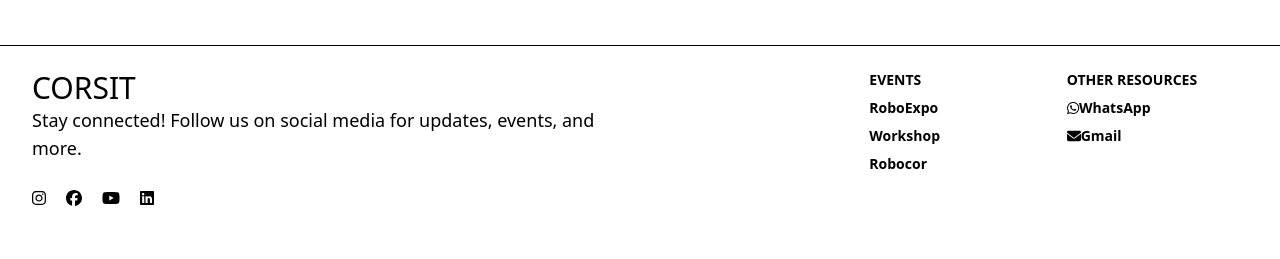
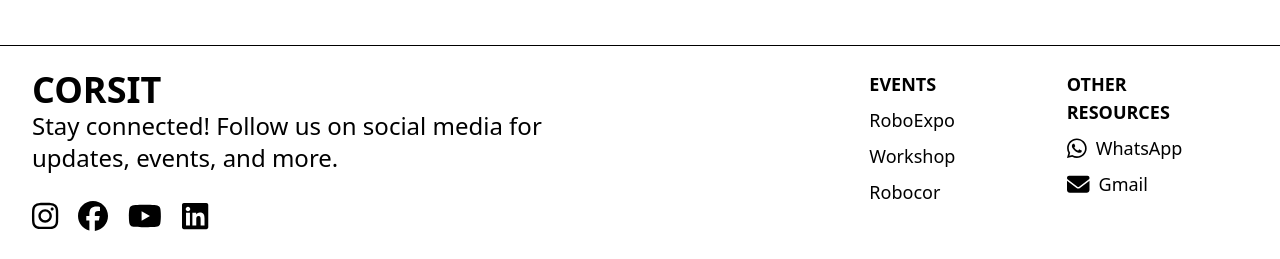
Before and after one commit to jishkhar/Corsit-O, a React (Vite) app: page /contact in a window 1280 px wide. Shown: the part 930-1189 px from the top of the page. Before the commit the page ends 1164 px from the top, so only its background shows below. Built offline with nearby package versions, Linux system fonts and the light colour scheme.

Commit message:
header and footer modify

```diff
--- a/src/components/Footer/Footer.jsx
+++ b/src/components/Footer/Footer.jsx
@@ -15,12 +15,12 @@
         <div class="container mx-auto px-4">
           <div class="flex flex-wrap text-left lg:text-left">
             <div class="w-full lg:w-6/12 px-4">
-              <h4 class="text-3xl fonat-semibold text-blueGray-700">CORSIT</h4>
-              <h5 class="text-lg mt-0 mb-2 text-blueGray-600">
+              <h4 class="text-4xl font-semibold text-blueGray-700">CORSIT</h4>
+              <h5 class="text-2xl mt-0 mb-2 text-blueGray-600">
                 Stay connected! Follow us on social media for updates, events, and more.
               </h5>
               <div class="mt-6 lg:mb-0 mb-6 flex gap-5">
-                <div>
+                <div className="text-3xl">
                   <a
                     href="https://www.instagram.com/corsit.sit?utm_source=ig_web_button_share_sheet&igsh=ZDNlZDc0MzIxNw=="
                     target="_blank"
@@ -28,67 +28,63 @@
                   >
                     <FontAwesomeIcon icon={faInstagram} />
                   </a>
-
                 </div>
-                <div>
+                <div className="text-3xl">
                   <a
                     href="https://www.facebook.com/thecorsit/"
                     target="_blank"
                     rel="noopener noreferrer"
                   >
-                    <FontAwesomeIcon icon={faFacebook} />
+                    <FontAwesomeIcon icon={faFacebook}/>
                   </a>
-
                 </div>
-                <div>
+                <div className="text-3xl">
                   <a
                     href="https://www.youtube.com/channel/UCcm-ttunddHrEGWUdYkUd2w"
                     target="_blank"
                     rel="noopener noreferrer"
                   >
-                    <FontAwesomeIcon icon={faYoutube} />
+                    <FontAwesomeIcon icon={faYoutube}/>
                   </a>
-
                 </div>
-                <div>
+                <div className="text-3xl">
                   <a
                     href="https://www.linkedin.com/company/corsit/posts/?feedView=all"
                     target="_blank"
                     rel="noopener noreferrer"
                   >
-                    <FontAwesomeIcon icon={faLinkedin} />
+                    <FontAwesomeIcon icon={faLinkedin}/>
                   </a>
-
                 </div>
               </div>
             </div>
             <div class="w-full lg:w-6/12 px-4">
               <div class="flex flex-wrap items-top mb-6">
                 <div class="w-full lg:w-4/12 px-4 ml-auto">
-                  <span class="block uppercase text-blueGray-500 text-sm font-semibold mb-2">Events</span>
+                  <span class="block uppercase text-blueGray-500 text-lg font-bold mb-2">Events</span>
                   <ul class="list-unstyled">
                     <li>
-                      <a class="text-blueGray-600 hover:text-blueGray-800 font-semibold block pb-2 text-sm" href="">RoboExpo</a>
+                      <a class="text-blueGray-600 hover:text-blueGray-800  block pb-2 text-lg" href="">RoboExpo</a>
                     </li>
                     <li>
-                      <a class="text-blueGray-600 hover:text-blueGray-800 font-semibold block pb-2 text-sm" href="">Workshop</a>
+                      <a class="text-blueGray-600 hover:text-blueGray-800  block pb-2 text-lg" href="">Workshop</a>
                     </li>
                     <li>
-                      <a class="text-blueGray-600 hover:text-blueGray-800 font-semibold block pb-2 text-sm" href="">Robocor</a>
+                      <a class="text-blueGray-600 hover:text-blueGray-800  block pb-2 text-lg" href="">Robocor</a>
                     </li>
                   </ul>
                 </div>
                 <div class="w-full lg:w-4/12 px-4">
-                  <span class="block uppercase text-blueGray-500 text-sm font-semibold mb-2">Other Resources</span>
+                  <span class="block uppercase text-blueGray-500 text-lg font-bold mb-2">Other Resources</span>
                   <ul class="list-unstyled">
                     <li>
-                      <a class="text-blueGray-600 hover:text-blueGray-800 font-semibold block pb-2 text-sm" href="">
-                        <FontAwesomeIcon icon={faWhatsapp} />
+                      <a class="text-blueGray-600 hover:text-blueGray-800  block pb-2 text-lg" href="">
+                        <FontAwesomeIcon icon={faWhatsapp} size="lg" />&nbsp;
                         WhatsApp</a>
                     </li>
                     <li>
-                      <a class="text-blueGray-600 hover:text-blueGray-800 font-semibold block pb-2 text-sm" href="">
-                        <FontAwesomeIcon icon={faEnvelope} />
+                      <a class="text-blueGray-600 hover:text-blueGray-800  block pb-2 text-lg" href="">
+                        <FontAwesomeIcon icon={faEnvelope} size="lg" />&nbsp;
                         Gmail</a>
                     </li>
                   </ul>
--- a/src/components/Header/Header.jsx
+++ b/src/components/Header/Header.jsx
@@ -16,11 +16,11 @@
     ];
 
     return (
-        <header className='bg-[rgb(18,18,18)]'>
+        <header className='bg-slate-100'>
             <nav className='flex justify-between items-center w-[92%] mx-auto py-6'>
                 <div>
                     <Link to='/'>
-                        <div>corsit</div>
+                        <div className='text-black'>corsit</div>
                     </Link>
                 </div>
 
@@ -32,7 +32,7 @@
                                     <NavLink
                                         to={path}
                                         className={({ isActive }) =>
-                                            `block py-2 pr-4 pl-3 text-[1.375rem] duration-200 ${isActive ? 'text-red-600' : 'text-white'} border-b border-gray-100 hover:bg-gray-50 lg:hover:bg-transparent lg:border-0 hover:text-red-600 lg:p-0`
+                                            `block py-2 pr-4 pl-3 text-[1.375rem] duration-200 ${isActive ? 'text-red-600' : 'text-black'} border-b border-gray-100 hover:bg-gray-50 lg:hover:bg-transparent lg:border-0 hover:text-red-600 lg:p-0`
                                         }
                                     >
                                         {label}
```
